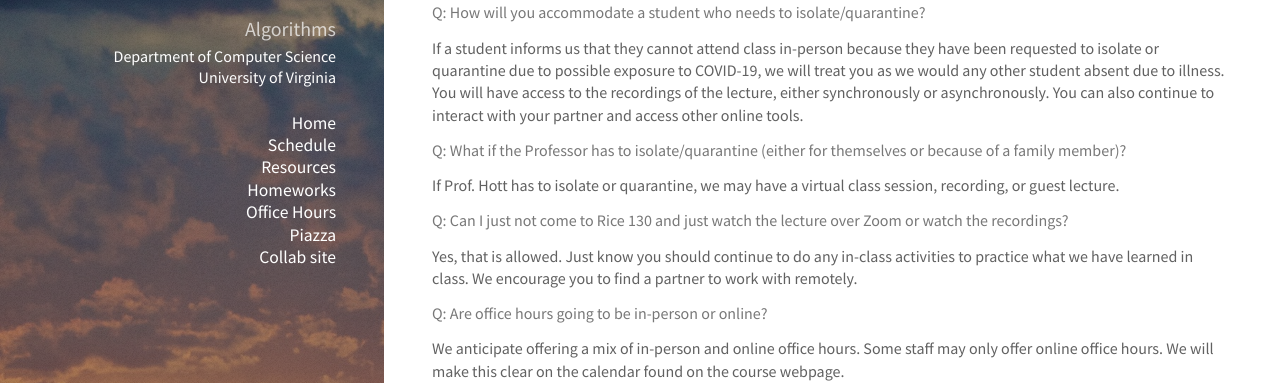
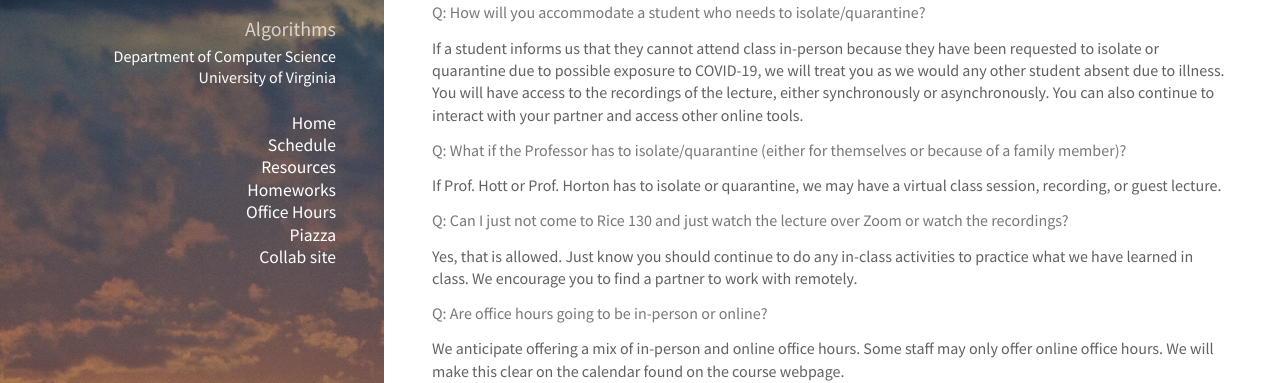
Before and after one commit to uva-cs/cs4102-s22, a Jekyll site: the page built from syllabus.md, in a window 1280 px wide and 900 px high, scrolled down 4739 px. Shown: the part 85-468 px from the top of the window. Built offline with Jekyll 4.4.1, drawn with Linux system fonts in a browser that asks for light colours; nearby versions of some CDN libraries; library files that are not in the unit come from our copies.

Commit message:
Updated syllabus covid wording

```diff
--- a/syllabus.md
+++ b/syllabus.md
@@ -160,7 +160,7 @@ If a student informs us that they cannot attend class in-person because they hav
 
 **Q: What if the Professor has to isolate/quarantine (either for themselves or because of a family member)?**
 
-If Prof. Hott has to isolate or quarantine, we may have a virtual class session, recording, or guest lecture.
+If Prof. Hott or Prof. Horton has to isolate or quarantine, we may have a virtual class session, recording, or guest lecture.
 
 **Q: Can I just not come to Rice 130 and just watch the lecture over Zoom or watch the recordings?**
 
```
